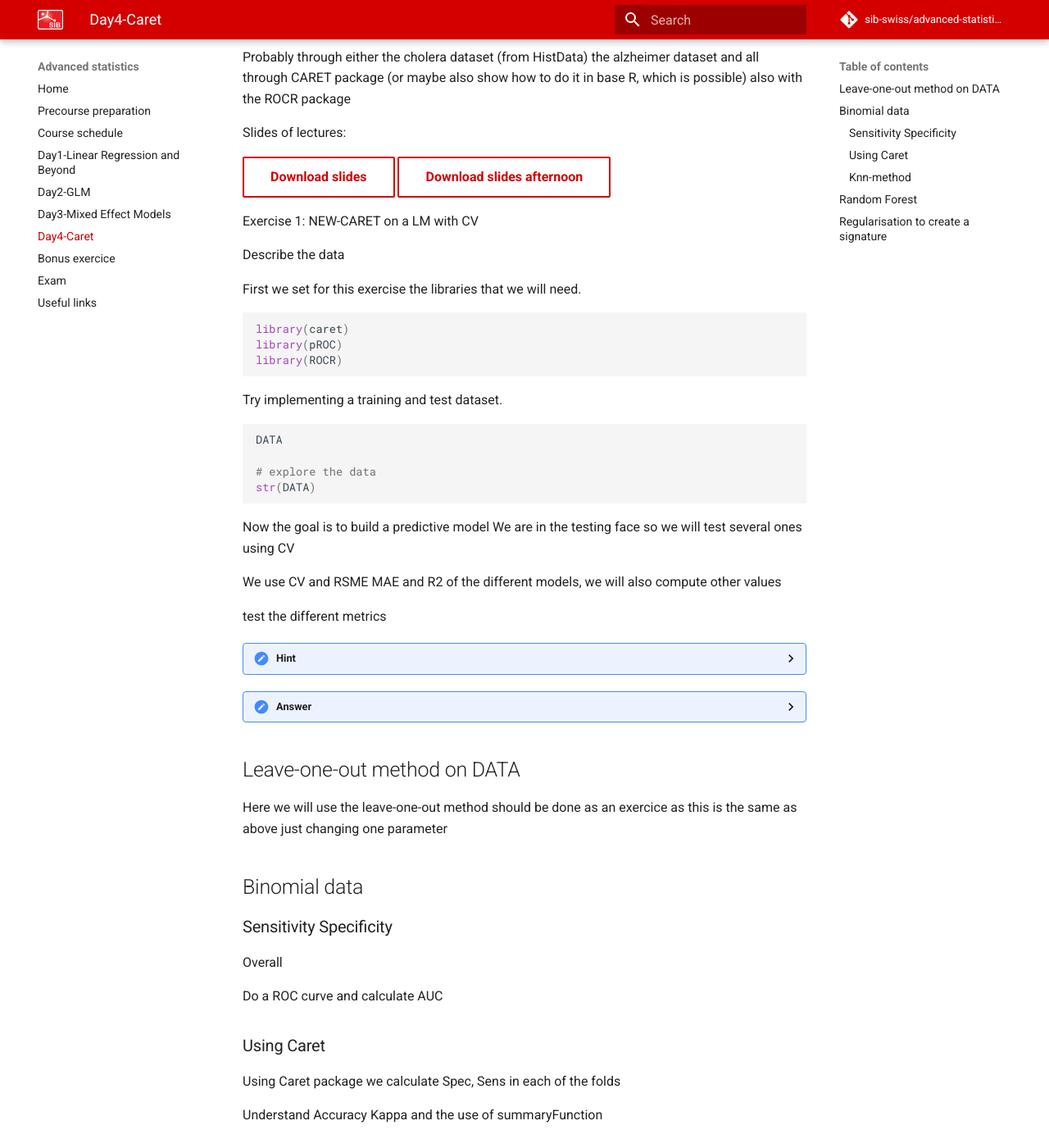
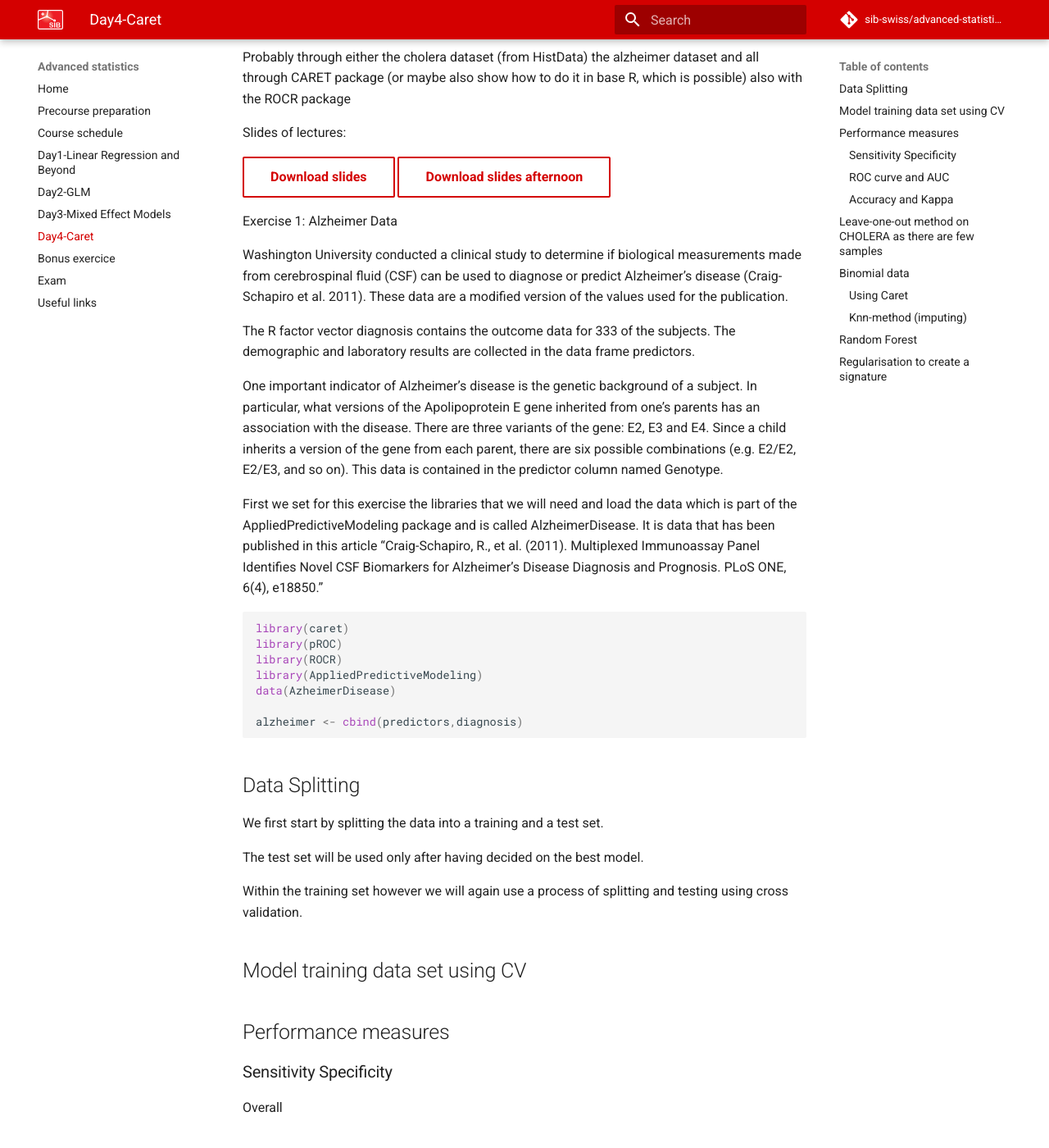
Before and after one commit to sib-swiss/advanced-statistics, an MkDocs documentation site: the page built from docs/day4_new.md, in a window 1280 px wide and 1400 px high, scrolled down 475 px. Shown: the whole window at 82% size. Built offline with MkDocs 1.6.1 and Material for MkDocs 9.7.7, drawn with Linux system fonts in a browser that asks for light colours; comment, search, counter and statistics services are not loaded; some of the changed text lies outside the part shown.

Commit message:
2025_update

````diff
--- a/docs/day4_new.md
+++ b/docs/day4_new.md
@@ -19,26 +19,52 @@ Slides of lectures:
 [Download slides](assets/pdf/GAM.pdf){: .md-button }
 [Download slides afternoon](assets/pdf/Crossvalidation.pdf){: .md-button }
 
-Exercise 1: NEW-CARET on a LM with CV
+Exercise 1: Alzheimer Data
 
-Describe the data
+Washington University conducted a clinical study to determine if biological measurements made from cerebrospinal fluid (CSF) can be used to diagnose or predict Alzheimer's disease (Craig-Schapiro et al. 2011). These data are a modified version of the values used for the publication.
 
-First we set for this exercise the libraries that we will need.
+The R factor vector diagnosis contains the outcome data for 333 of the subjects. The demographic and laboratory results are collected in the data frame predictors.
+
+One important indicator of Alzheimer's disease is the genetic background of a subject. In particular, what versions of the Apolipoprotein E gene inherited from one's parents has an association with the disease. There are three variants of the gene: E2, E3 and E4. Since a child inherits a version of the gene from each parent, there are six possible combinations (e.g. E2/E2, E2/E3, and so on). This data is contained in the predictor column named Genotype.
+
+
+First we set for this exercise the libraries that we will need and load the data which is part of the AppliedPredictiveModeling package and is called AlzheimerDisease. It is data that has been published in this article "Craig-Schapiro, R., et al. (2011). Multiplexed Immunoassay Panel Identifies Novel CSF Biomarkers for Alzheimer's Disease Diagnosis and Prognosis. PLoS ONE, 6(4), e18850."
 
 ```r
 library(caret)
 library(pROC)
 library(ROCR)
+library(AppliedPredictiveModeling)
+data(AzheimerDisease)
+
+alzheimer <- cbind(predictors,diagnosis)
 ```
+
+## Data Splitting
+
+We first start by splitting the data into a training and a test set.
+
+The test set will be used only after having decided on the best model.
+
+Within the training set however we will again use a process of splitting and testing using cross validation.
+
+## Model training data set using CV
+
+## Performance measures
+
+### Sensitivity Specificity
+Overall
+
+### ROC curve and AUC
+
+### Accuracy and Kappa
+
+
+
+NEW-CARET on a LM with CV
 
 Try implementing a training and test dataset.
 
-```r
-DATA
-
-# explore the data
-str(DATA)
-```
 
 Now the goal is to build a predictive model
 We are in the testing face so we will test several ones using CV
@@ -56,18 +82,13 @@ test the different metrics
     summary(fit1)
     ```
 
-## Leave-one-out method on DATA
+## Leave-one-out method on CHOLERA as there are few samples
 
 Here we will use the leave-one-out method should be done as an exercice as this is the same as above just changing one parameter
 
 ## Binomial data
 
-### Sensitivity Specificity
-Overall
 
-
-
-Do a ROC curve and calculate AUC
 
 ### Using Caret
 
@@ -75,7 +96,7 @@ Using Caret package we calculate Spec, Sens in each of the folds
 
 Understand Accuracy Kappa and the use of summaryFunction
 
-### Knn-method
+### Knn-method (imputing)
 
 ## Random Forest
 
````
